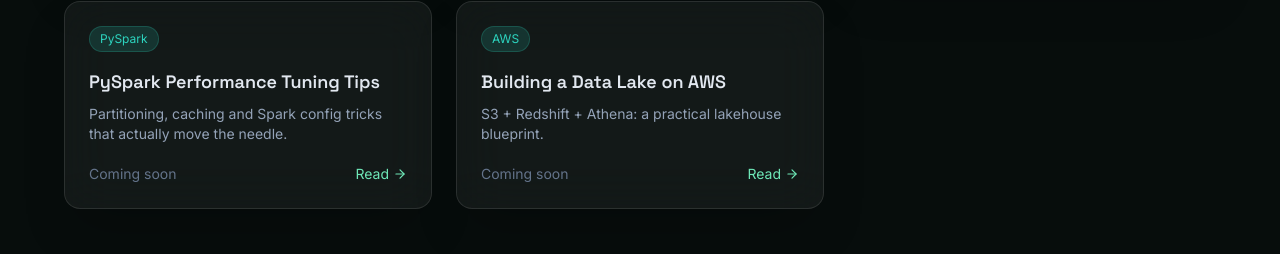
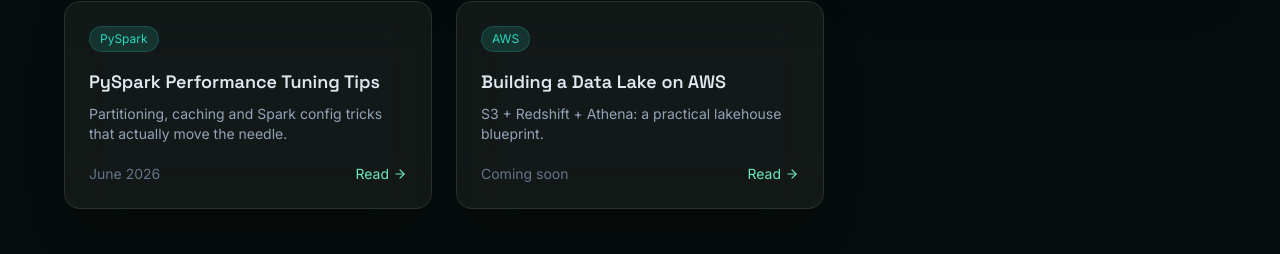
Before and after one commit to DHANANJAYSITAP01/portfolio2, a React (Vite) app: page / in a window 1280 px wide. Shown: the part 9135-9389 px from the top of the page. Built offline with nearby package versions, Linux system fonts and the light colour scheme.

Commit message:
Update PySpark blog date

```diff
--- a/src/data/profile.js
+++ b/src/data/profile.js
@@ -247,6 +247,6 @@
   { title: "Generative AI for Data Engineers", tag: "Gen AI", excerpt: "How LLMs and Generative AI are reshaping modern data workflows.", date: "Coming soon" },
   { title: "Machine Learning Pipelines at Scale", tag: "ML", excerpt: "Taking ML models from notebook to production data pipelines.", date: "Coming soon" },
   { title: "Working with LLMs & Prompt Engineering", tag: "AI", excerpt: "Practical patterns for building reliable LLM-powered apps.", date: "Coming soon" },
-  { title: "PySpark Performance Tuning Tips", tag: "PySpark", excerpt: "Partitioning, caching and Spark config tricks that actually move the needle.", date: "Coming soon" },
+  { title: "PySpark Performance Tuning Tips", tag: "PySpark", excerpt: "Partitioning, caching and Spark config tricks that actually move the needle.", date: "June 2026", readTime: "8 min read" },
   { title: "Building a Data Lake on AWS", tag: "AWS", excerpt: "S3 + Redshift + Athena: a practical lakehouse blueprint.", date: "Coming soon" },
 ];
```
